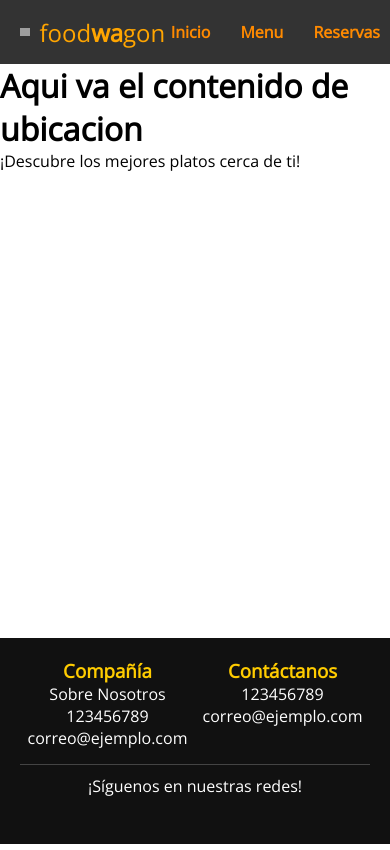
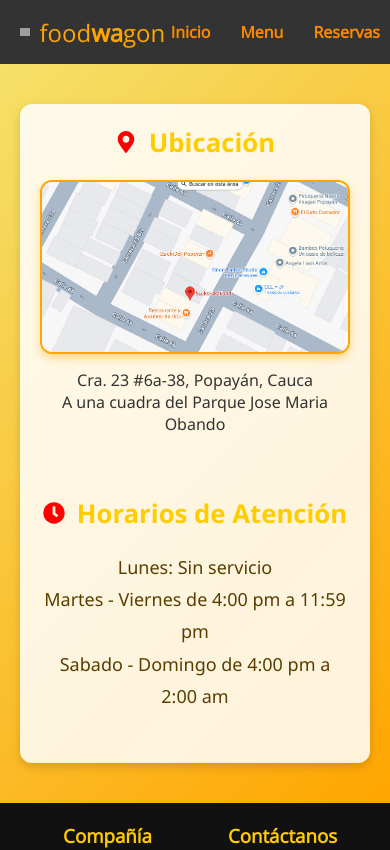
Before and after one commit to Cfelipe23/KioskoHamburguesa, a React (Create React App) app: page /Ubicacion in a window 390 px wide. Shown: the top 850 px of the page. Built offline with nearby package versions, Linux system fonts and the light colour scheme; grey boxes are pictures that could not be loaded.

Commit message:
Actualización general del proyecto: ubicacion y Noticias

```diff
--- a/src/App.js
+++ b/src/App.js
@@ -1,5 +1,7 @@
 import React from 'react';
 import { BrowserRouter as Router, Routes, Route } from 'react-router-dom';
+
+
 
 import NavBar from './components/NavBar';
 import Footer from './components/Footer';
@@ -12,6 +14,8 @@ import Reservas from './pages/Sotelo1/Reservas.js';
 import Login from './pages/Sotelo2/Login.js';
 
 import Noticias from './pages/Kevyn1/Noticias.js';
+import Ofertas from './pages/Kevyn1/Ofertas.js';
+import Eventos from './pages/Kevyn1/Eventos.js';
 import Ubicacion from './pages/Kevyn2/Ubicacion.js';
 
 
@@ -32,6 +36,8 @@ const App = () => {
             <Route path="/Reservas" element={ <Reservas /> } />
             <Route path="/Login" element={ <Login /> } />
             <Route path="/Noticias" element={ <Noticias /> } />
+            <Route path="/Eventos" element={ <Eventos /> } />
+            <Route path="/Ofertas" element={ <Ofertas /> } />
             <Route path="/Ubicacion" element={ <Ubicacion /> } />
           </Routes>
         </main>
--- a/src/index.js
+++ b/src/index.js
@@ -1,6 +1,7 @@
 import React from 'react';
 import ReactDOM from 'react-dom/client';
 import './index.css';
+import 'leaflet/dist/leaflet.css';
 import App from './App';
 
 const root = ReactDOM.createRoot( document.getElementById( 'root' ) );
--- a/src/pages/Home.css
+++ b/src/pages/Home.css
@@ -1,5 +1,6 @@
 .search-section {
   background: linear-gradient(135deg, #FFD700, #FFA500);
+  min-height: 69vh;
   text-align: center;
   padding: 60px 20px;
   color: #fff;
--- /dev/null
+++ b/src/pages/Kevyn1/Eventos.js
@@ -0,0 +1,12 @@
+import React from 'react';
+
+const Eventos = () => {
+  return (
+    <div style={{ padding: '40px', textAlign: 'center' }}>
+      <h1>Eventos</h1>
+      <p>Aquí se mostrarán los próximos eventos y actividades.</p>
+    </div>
+  );
+};
+
+export default Eventos;
--- /dev/null
+++ b/src/pages/Kevyn1/Noticias.css
@@ -0,0 +1,70 @@
+.noticia-container {
+  padding: 30px;
+  background: linear-gradient(135deg, #f5e069, #FFA500);
+  text-align: center;
+  min-height: 69vh;
+  display: flex;
+  flex-direction: column;
+  justify-content: center;  /* centra verticalmente */
+  align-items: center;      /* centra horizontalmente */
+
+}
+
+.noticia-title {
+  font-size: 2.5rem;
+  font-weight: bold;
+  margin-bottom: 10px;
+  color: red;
+}
+
+.noticia-subtitle {
+  font-size: 1.2rem;
+  color: black;
+  margin-bottom: 30px;
+}
+
+.noticia-options {
+  display: flex;
+  justify-content: center;
+  gap: 40px;
+  flex-wrap: wrap;
+}
+
+.noticia-card {
+  display: flex;
+  align-items: center;
+  gap: 10px;
+  text-decoration: none;
+  padding: 20px 25px;
+  border-radius: 15px;
+  background-color: #f8f8f8;
+  transition: background-color 0.3s ease, transform 0.2s ease;
+  box-shadow: 0 4px 12px rgba(0, 0, 0, 0.08);
+}
+
+.noticia-card:hover {
+  background-color: #f0f0f0;
+  transform: translateY(-3px);
+}
+
+.noticia-icon {
+  transition: transform 0.2s ease;
+}
+
+.noticia-card:hover .noticia-icon {
+  transform: scale(1.2);
+}
+
+.noticia-icon.oferta {
+  color: #00b894; /* verde */
+}
+
+.noticia-icon.evento {
+  color: #0984e3; /* azul */
+}
+
+.noticia-text {
+  font-size: 1.3rem;
+  font-weight: 600;
+  color: #333;
+}
--- a/src/pages/Kevyn1/Noticias.js
+++ b/src/pages/Kevyn1/Noticias.js
@@ -1,12 +1,29 @@
 import React from 'react';
+import { Tag, Calendar } from 'lucide-react';
+import './Noticias.css';
+import { Link } from 'react-router-dom';
 
 const Noticia = () => {
   return (
-    <div>
-      <h1>Aqui va el contenido de noticias</h1>
-      <p>¡Descubre los mejores platos cerca de ti!</p>
+<div className="noticia-container">
+      <h1 className="noticia-title">NOTICIAS</h1>
+      <p className="noticia-subtitle">¡Descubre nuestros diferentes ofertas y eventos!</p>
+
+      <div className="noticia-options">
+        <Link to="/ofertas" className="noticia-card">
+          <Tag className="noticia-icon oferta" size={32} />
+          <span className="noticia-text">Ofertas</span>
+        </Link>
+
+        <Link to="/eventos" className="noticia-card">
+          <Calendar className="noticia-icon evento" size={32} />
+          <span className="noticia-text">Eventos</span>
+        </Link>
+      </div>
     </div>
   );
 };
 
+
+
 export default Noticia;
--- /dev/null
+++ b/src/pages/Kevyn1/Ofertas.js
@@ -0,0 +1,12 @@
+import React from 'react';
+
+const Ofertas = () => {
+  return (
+    <div style={{ padding: '40px', textAlign: 'center' }}>
+      <h1>Ofertas</h1>
+      <p>Aquí se mostrarán todas las promociones y descuentos actuales.</p>
+    </div>
+  );
+};
+
+export default Ofertas;
--- /dev/null
+++ b/src/pages/Kevyn2/Ubicacion.css
@@ -0,0 +1,121 @@
+.ubicacion-container {
+  background: linear-gradient(135deg, #f5e069, #FFA500);
+  min-height: 58vh;
+  padding: 40px 20px;
+  box-sizing: border-box;
+  font-family: 'Segoe UI', Tahoma, Geneva, Verdana, sans-serif;
+  color: #333;
+  display: flex;
+  justify-content: center;
+  align-items: center;
+}
+
+
+.contenedor-principal {
+  display: flex;
+  width: 900px;
+  background: rgba(255, 255, 255, 0.85);
+  border-radius: 12px;
+  box-shadow: 0 4px 10px rgba(0,0,0,0.15);
+  padding: 30px;
+  gap: 30px;
+  position: relative;
+}
+
+/* Solo línea roja vertical central */
+.linea-roja {
+  position: absolute;
+  top: 20px;
+  bottom: 20px;
+  left: 50%;
+  transform: translateX(-50%);
+  width: 4px;
+  background-color: red;
+  border-radius: 2px;
+  z-index: 10;
+}
+
+.lado {
+  flex: 1;
+  padding: 0 20px;
+  display: flex;
+  flex-direction: column;
+  align-items: flex-start;
+  z-index: 20; /* Por encima de la línea */
+}
+
+.lado.izquierdo {
+  padding-right: 40px;
+  align-items: center;
+  text-align: center;
+}
+
+.lado.derecho {
+  padding-left: 40px;
+}
+
+.titulo-lado {
+  display: flex;
+  align-items: center;
+  margin-bottom: 20px;
+  font-size: 22px;
+  font-weight: 600;
+  color: #b33a00;
+}
+
+.icono-rojo {
+  color: red;
+  margin-right: 12px;
+}
+
+.imagen-ubicacion {
+  width: 100%;
+  max-width: 350px;
+  border-radius: 12px;
+  border: 2px solid #ffa500;
+  box-shadow: 0 4px 8px rgba(255,165,0,0.4);
+  margin-bottom: 15px;
+}
+
+.direccion {
+  font-size: 18px;
+  font-weight: 500;
+  color: #5a3e00;
+}
+
+.lista-horarios {
+  list-style: none;
+  padding: 0;
+  font-size: 18px;
+  line-height: 1.8;
+  color: #5a3e00;
+}
+
+/* Responsive para pantallas chicas */
+@media (max-width: 720px) {
+  .contenedor-principal {
+    flex-direction: column;
+    width: 90vw;
+    padding: 20px;
+  }
+
+  .linea-roja {
+    display: none; /* oculta línea en móvil */
+  }
+
+  .lado {
+    padding: 0;
+    align-items: center;
+    text-align: center;
+  }
+
+  .lado.izquierdo,
+  .lado.derecho {
+    padding: 0;
+    margin-bottom: 30px;
+  }
+
+  .imagen-ubicacion {
+    max-width: 90vw;
+  }
+}
--- a/src/pages/Kevyn2/Ubicacion.js
+++ b/src/pages/Kevyn2/Ubicacion.js
@@ -1,10 +1,48 @@
-import React from 'react';
+import React from "react";
+import { FaMapMarkerAlt, FaClock } from "react-icons/fa";
+import miImagen from './Ubicacion.PNG';
+import "./Ubicacion.css"; // Importa el CSS
 
 const Ubicacion = () => {
   return (
-    <div>
-      <h1>Aqui va el contenido de ubicacion</h1>
-      <p>¡Descubre los mejores platos cerca de ti!</p>
+    <div className="ubicacion-container">
+
+
+      <div className="contenedor-principal">
+        {/* Izquierda */}
+        <div className="lado izquierdo">
+          <div className="titulo-lado">
+            <FaMapMarkerAlt className="icono-rojo" />
+            <h3>Ubicación</h3>
+          </div>
+
+          <img
+            src={miImagen}
+            alt="Ubicación"
+            className="imagen-ubicacion"
+          />
+
+          <p className="direccion1">Cra. 23 #6a-38, Popayán, Cauca</p>
+           <p className="direccion2">A una cuadra del Parque Jose Maria Obando</p>
+        </div>
+
+        {/* Línea roja vertical */}
+        <div className="linea-roja" />
+
+        {/* Derecha */}
+        <div className="lado derecho">
+          <div className="titulo-lado">
+            <FaClock className="icono-rojo" />
+            <h3>Horarios de Atención</h3>
+          </div>
+
+          <ul className="lista-horarios">
+            <li>Lunes: Sin servicio</li>
+            <li>Martes - Viernes de 4:00 pm a 11:59 pm</li>
+            <li>Sabado - Domingo de 4:00 pm a 2:00 am</li>
+          </ul>
+        </div>
+      </div>
     </div>
   );
 };
```
Also changed, not shown: src/pages/Kevyn2/Ubicacion.PNG (added).
